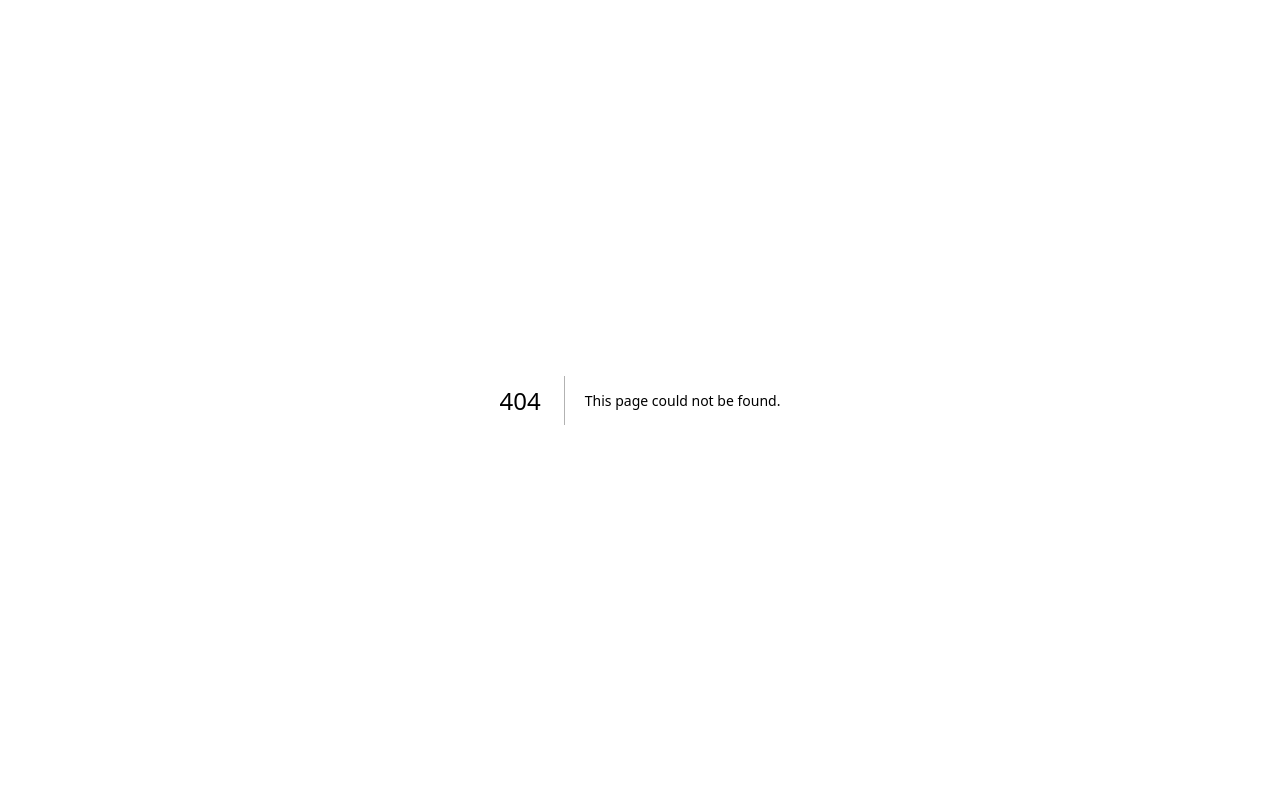
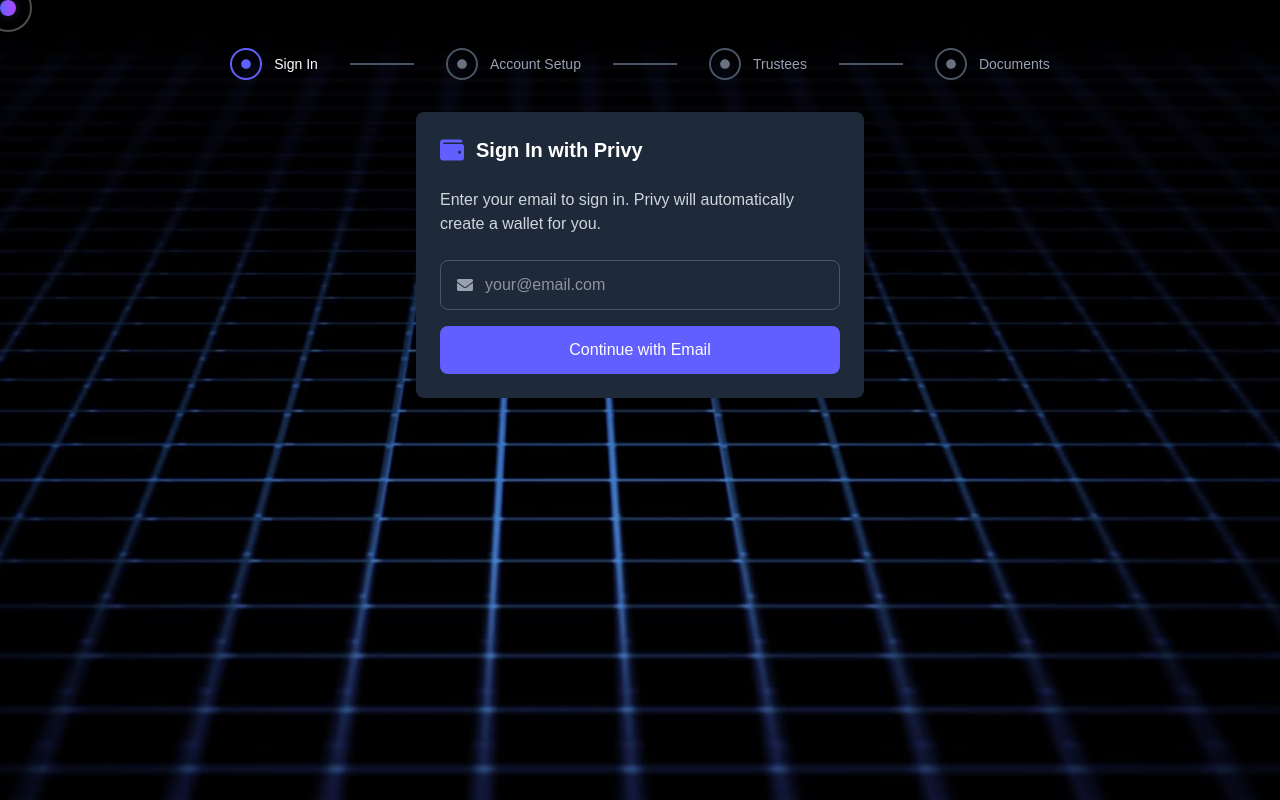
Before and after one commit to dimka90/Genwealth, a Next.js app in the folder frontend/: page /signin in a window 1280 px wide. Before the commit this address had no page. Built offline with nearby package versions, Linux system fonts and the light colour scheme.

Commit message:
correct erros and 404 page

```diff
--- a/frontend/app/account-creation/page.tsx
+++ b/frontend/app/account-creation/page.tsx
@@ -1,23 +1,28 @@
+'use client'
 import { useState } from 'react';
-// import ProgressStepper from '@/components/ProgressStepper';
+import ProgressStepper from '@/components/ProgressStepper';
 import SeedPhraseEntry from '@/components/SeedPhraseEntry';
 import BankDetailsEntry from '@/components/BankDetailsEntry';
+import CustomCursor from '@/components/CustomCursor';
+import { Step } from '@/types/steps';
 
 export default function AccountCreation() {
   const [activeTab, setActiveTab] = useState<'seed' | 'bank'>('seed');
 
-  // const steps = [
-  //   { id: '01', name: 'Sign In', status: 'complete' },
-  //   { id: '02', name: 'Account Setup', status: 'current' },
-  //   { id: '03', name: 'Trustees', status: 'upcoming' },
-  //   { id: '04', name: 'Documents', status: 'upcoming' },
-  // ];
+  const steps: Step[] = [
+    { id: '01', name: 'Sign In', status: 'current' },
+    { id: '02', name: 'Account Setup', status: 'upcoming' },
+    { id: '03', name: 'Trustees', status: 'upcoming' },
+    { id: '04', name: 'Documents', status: 'upcoming' },
+  ];
+
 
   return (
     <div className="min-h-screen text-white p-4">
+      <CustomCursor />
       <div className="max-w-4xl mx-auto">
         <div className="py-8">
-          {/* <ProgressStepper steps={steps} /> */}
+          <ProgressStepper steps={steps} />
         </div>
 
         <div className="flex justify-center mb-8">
--- a/frontend/app/check-in/page.tsx
+++ b/frontend/app/check-in/page.tsx
@@ -1,21 +1,23 @@
-// import ProgressStepper from '@/components/ProgressStepper';
+import ProgressStepper from '@/components/ProgressStepper';
 import CheckInReminder from '@/components/CheckInReminder';
+import CustomCursor from '@/components/CustomCursor';
+import { Step } from '@/types/steps';
 
 export default function CheckInPage() {
-//   const steps = [
-//     { id: '01', name: 'Sign In', status: 'complete' },
-//     { id: '02', name: 'Account Setup', status: 'complete' },
-//     { id: '03', name: 'Trustees', status: 'complete' },
-//     { id: '04', name: 'Documents', status: 'complete' },
-//   ];
+  const steps: Step[] = [
+    { id: '01', name: 'Sign In', status: 'complete' },
+    { id: '02', name: 'Account Setup', status: 'complete' },
+    { id: '03', name: 'Trustees', status: 'complete' },
+    { id: '04', name: 'Documents', status: 'complete' },
+  ];
 
   return (
     <div className="min-h-screen text-white p-4">
+      <CustomCursor />
       <div className="max-w-4xl mx-auto">
         <div className="py-8">
-          {/* <ProgressStepper steps={steps} /> */}
+          <ProgressStepper steps={steps} />
         </div>
-
         <CheckInReminder />
       </div>
     </div>
--- a/frontend/app/dashboard/page.tsx
+++ b/frontend/app/dashboard/page.tsx
@@ -1,3 +1,4 @@
+import CustomCursor from '@/components/CustomCursor';
 import { FaBox, FaShieldAlt, FaClock, FaFile } from 'react-icons/fa';
 
 export default function Dashboard() {
@@ -10,6 +11,7 @@
 
   return (
     <div className="min-h-screen text-white p-4">
+      <CustomCursor />
       <div className="max-w-6xl mx-auto">
         <h1 className="text-2xl font-bold mb-8">Dashboard</h1>
 
--- a/frontend/app/document-upload/page.tsx
+++ b/frontend/app/document-upload/page.tsx
@@ -1,20 +1,23 @@
-// import ProgressStepper from '@/components/ProgressStepper';
+import ProgressStepper from '@/components/ProgressStepper';
 import DocumentUpload from '@/components/DocumentUpload';
 import DocumentList from '@/components/DocumentList';
+import CustomCursor from '@/components/CustomCursor';
+import { Step } from '@/types/steps';
 
 export default function DocumentUploadPage() {
-  // const steps = [
-  //   { id: '01', name: 'Sign In', status: 'complete' },
-  //   { id: '02', name: 'Account Setup', status: 'complete' },
-  //   { id: '03', name: 'Trustees', status: 'complete' },
-  //   { id: '04', name: 'Documents', status: 'current' },
-  // ];
+  const steps: Step[] = [
+    { id: '01', name: 'Sign In', status: 'complete' },
+    { id: '02', name: 'Account Setup', status: 'complete' },
+    { id: '03', name: 'Trustees', status: 'complete' },
+    { id: '04', name: 'Documents', status: 'current' },
+  ];
 
   return (
     <div className="min-h-screen text-white p-4">
+      <CustomCursor />
       <div className="max-w-4xl mx-auto">
         <div className="py-8">
-          {/* <ProgressStepper steps={steps} /> */}
+          <ProgressStepper steps={steps} />
         </div>
 
         <div className="space-y-8">
--- a/frontend/app/recovery/page.tsx
+++ b/frontend/app/recovery/page.tsx
@@ -1,8 +1,10 @@
+import CustomCursor from "@/components/CustomCursor";
 import RecoveryFlow from "@/components/RecoveryFlow";
 
 export default function RecoveryPage() {
   return (
     <div className="min-h-screen bg-black text-white p-4">
+      <CustomCursor />
       <div className="max-w-4xl mx-auto py-8">
         <RecoveryFlow />
       </div>
--- /dev/null
+++ b/frontend/app/signin/page.tsx
@@ -0,0 +1,25 @@
+import CustomCursor from '@/components/CustomCursor';
+import PrivySignIn from '@/components/PrivySignIn';
+import ProgressStepper from '@/components/ProgressStepper';
+import { Step } from '@/types/steps';
+
+export default function SignInPage() {
+  const steps: Step[] = [
+    { id: '01', name: 'Sign In', status: 'current' },
+    { id: '02', name: 'Account Setup', status: 'upcoming' },
+    { id: '03', name: 'Trustees', status: 'upcoming' },
+    { id: '04', name: 'Documents', status: 'upcoming' },
+  ];
+
+  return (
+    <div className="min-h-screen p-4">
+      <CustomCursor />
+      <div className="max-w-4xl mx-auto">
+        <div className="py-8">
+          <ProgressStepper steps={steps} />
+        </div>
+        <PrivySignIn />
+      </div>
+    </div>
+  );
+}
--- a/frontend/app/trustee-setup/page.tsx
+++ b/frontend/app/trustee-setup/page.tsx
@@ -1,19 +1,22 @@
-// import ProgressStepper from '@/components/ProgressStepper';
+import ProgressStepper from '@/components/ProgressStepper';
+import CustomCursor from '@/components/CustomCursor';
 import TrusteeSetup from '@/components/TrusteeSetup';
+import { Step } from '@/types/steps';
 
 export default function TrusteeSetupPage() {
-  // const steps = [
-  //   { id: '01', name: 'Sign In', status: 'complete' },
-  //   { id: '02', name: 'Account Setup', status: 'complete' },
-  //   { id: '03', name: 'Trustees', status: 'current' },
-  //   { id: '04', name: 'Documents', status: 'upcoming' },
-  // ];
+  const steps: Step[] = [
+    { id: '01', name: 'Sign In', status: 'complete' },
+    { id: '02', name: 'Account Setup', status: 'complete' },
+    { id: '03', name: 'Trustees', status: 'current' },
+    { id: '04', name: 'Documents', status: 'upcoming' },
+  ];
 
   return (
     <div className="min-h-screen bg-black text-white p-4">
+      <CustomCursor />
       <div className="max-w-4xl mx-auto">
         <div className="py-8">
-          {/* <ProgressStepper steps={steps} /> */}
+          <ProgressStepper steps={steps} />
         </div>
 
         <TrusteeSetup />
--- a/frontend/components/PrivySignIn.tsx
+++ b/frontend/components/PrivySignIn.tsx
@@ -1,11 +1,11 @@
-import { motion } from 'framer-motion';
+// import { motion } from 'framer-motion';
 import { FaEnvelope, FaWallet } from 'react-icons/fa';
 
 export default function PrivySignIn() {
   return (
-    <motion.div
-      initial={{ opacity: 0, y: 20 }}
-      animate={{ opacity: 1, y: 0 }}
+    <div
+      // initial={{ opacity: 0, y: 20 }}
+      // animate={{ opacity: 1, y: 0 }}
       className="max-w-md mx-auto p-6 rounded-lg bg-gray-800 text-white"
     >
       <div className="flex items-center mb-6">
@@ -31,6 +31,6 @@
           Continue with Email
         </button>
       </div>
-    </motion.div>
+    </div>
   );
 }
--- a/frontend/components/ProgressStepper.tsx
+++ b/frontend/components/ProgressStepper.tsx
@@ -1,12 +1,20 @@
 import { FaCheck, FaCircle } from 'react-icons/fa';
 
-type Step = {
+// Define the type for step status
+type StepStatus = 'complete' | 'current' | 'upcoming';
+
+// Define the Step interface with strict status typing
+interface Step {
   id: string;
   name: string;
-  status: 'complete' | 'current' | 'upcoming';
-};
+  status: StepStatus; // Now only these 3 strings are allowed
+}
 
-export default function ProgressStepper({ steps }: { steps: Step[] }) {
+interface ProgressStepperProps {
+  steps: Step[];
+}
+
+export default function ProgressStepper({ steps }: ProgressStepperProps) {
   return (
     <nav className="flex items-center justify-center">
       <ol className="flex items-center space-x-8">
--- /dev/null
+++ b/frontend/types/steps.ts
@@ -0,0 +1,7 @@
+export type StepStatus = 'complete' | 'current' | 'upcoming';
+
+export interface Step {
+  id: string;
+  name: string;
+  status: StepStatus;
+}
```
